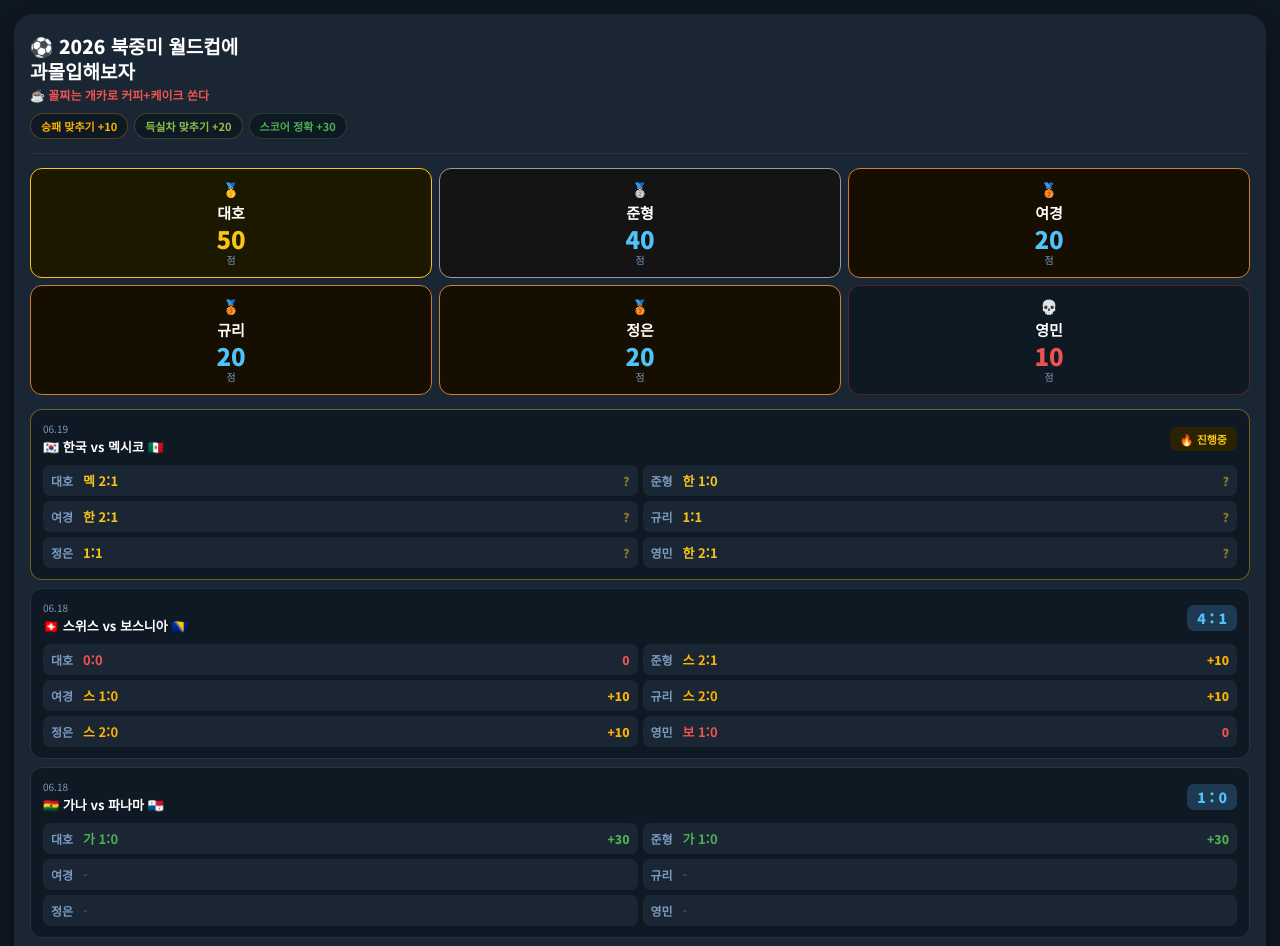
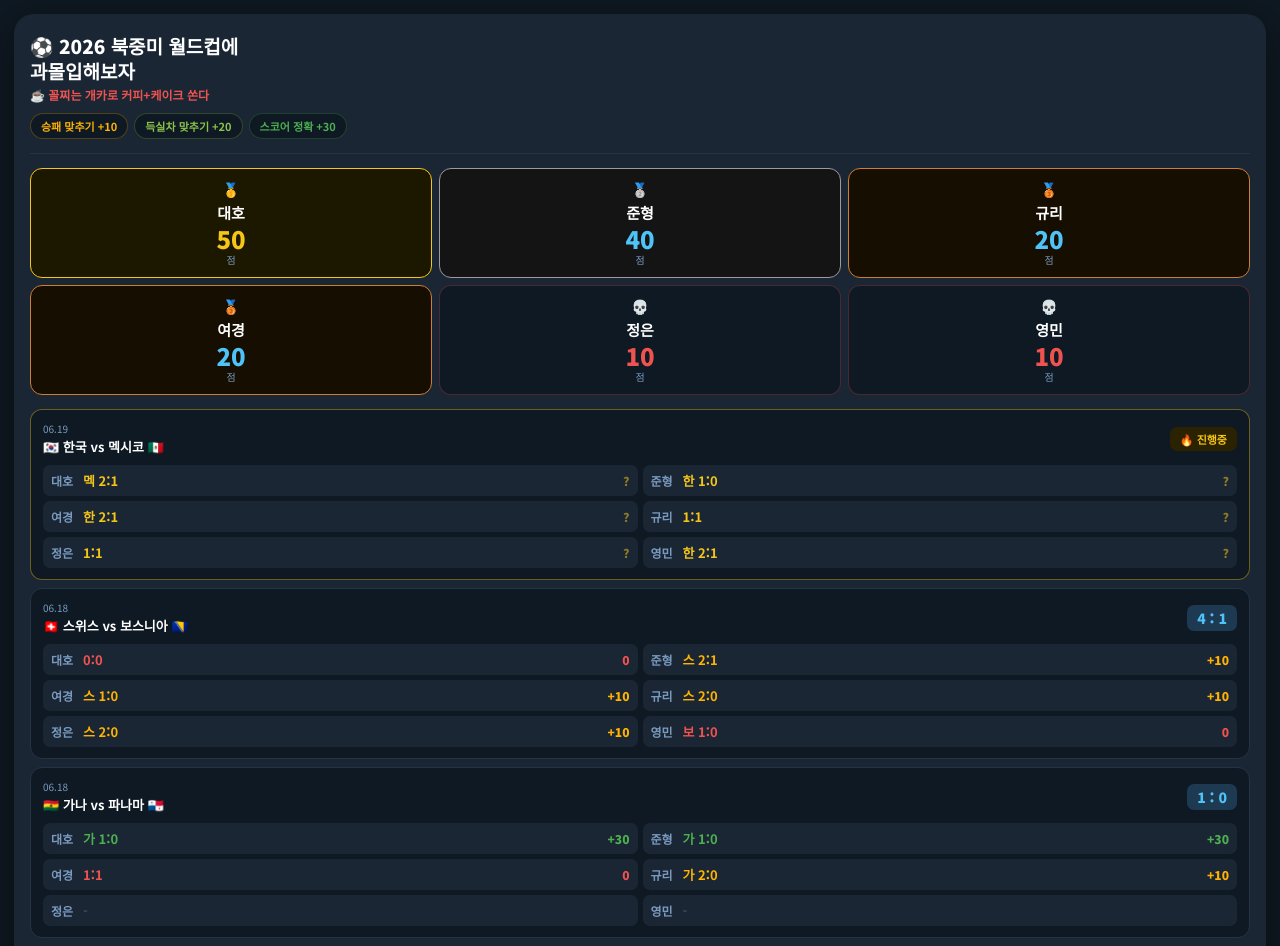
Before and after one commit to jeonyeokyung-dot/worldcup-betting, a plain HTML site: page index.html in a window 1280 px wide. Shown: the top 946 px of the page. Drawn offline with Linux system fonts and the light colour scheme.

```diff
--- a/index.html
+++ b/index.html
@@ -66,12 +66,13 @@
 
   <div class="divider"></div>
 
+  <!-- 누적 점수: 대호50 준형40 규리20 여경20 정은10 영민10 -->
   <div class="scoreboard">
     <div class="player-card first"><div class="rank">🥇</div><div class="player-name">대호</div><div class="player-score">50</div><div class="score-label">점</div></div>
     <div class="player-card second"><div class="rank">🥈</div><div class="player-name">준형</div><div class="player-score">40</div><div class="score-label">점</div></div>
+    <div class="player-card third"><div class="rank">🥉</div><div class="player-name">규리</div><div class="player-score">20</div><div class="score-label">점</div></div>
     <div class="player-card third"><div class="rank">🥉</div><div class="player-name">여경</div><div class="player-score">20</div><div class="score-label">점</div></div>
-    <div class="player-card third"><div class="rank">🥉</div><div class="player-name">규리</div><div class="player-score">20</div><div class="score-label">점</div></div>
-    <div class="player-card third"><div class="rank">🥉</div><div class="player-name">정은</div><div class="player-score">20</div><div class="score-label">점</div></div>
+    <div class="player-card last"><div class="rank">💀</div><div class="player-name">정은</div><div class="player-score">10</div><div class="score-label">점</div></div>
     <div class="player-card last"><div class="rank">💀</div><div class="player-name">영민</div><div class="player-score">10</div><div class="score-label">점</div></div>
   </div>
 
@@ -116,8 +117,8 @@
     <div class="bets-grid">
       <div class="bet-item hit-3"><span class="bet-name">대호</span><span class="bet-val">가 1:0</span><span class="bet-pts">+30</span></div>
       <div class="bet-item hit-3"><span class="bet-name">준형</span><span class="bet-val">가 1:0</span><span class="bet-pts">+30</span></div>
-      <div class="bet-item none"><span class="bet-name">여경</span><span class="bet-val">-</span><span class="bet-pts"></span></div>
-      <div class="bet-item none"><span class="bet-name">규리</span><span class="bet-val">-</span><span class="bet-pts"></span></div>
+      <div class="bet-item miss"><span class="bet-name">여경</span><span class="bet-val">1:1</span><span class="bet-pts">0</span></div>
+      <div class="bet-item hit-1"><span class="bet-name">규리</span><span class="bet-val">가 2:0</span><span class="bet-pts">+10</span></div>
       <div class="bet-item none"><span class="bet-name">정은</span><span class="bet-val">-</span><span class="bet-pts"></span></div>
       <div class="bet-item none"><span class="bet-name">영민</span><span class="bet-val">-</span><span class="bet-pts"></span></div>
     </div>
```
